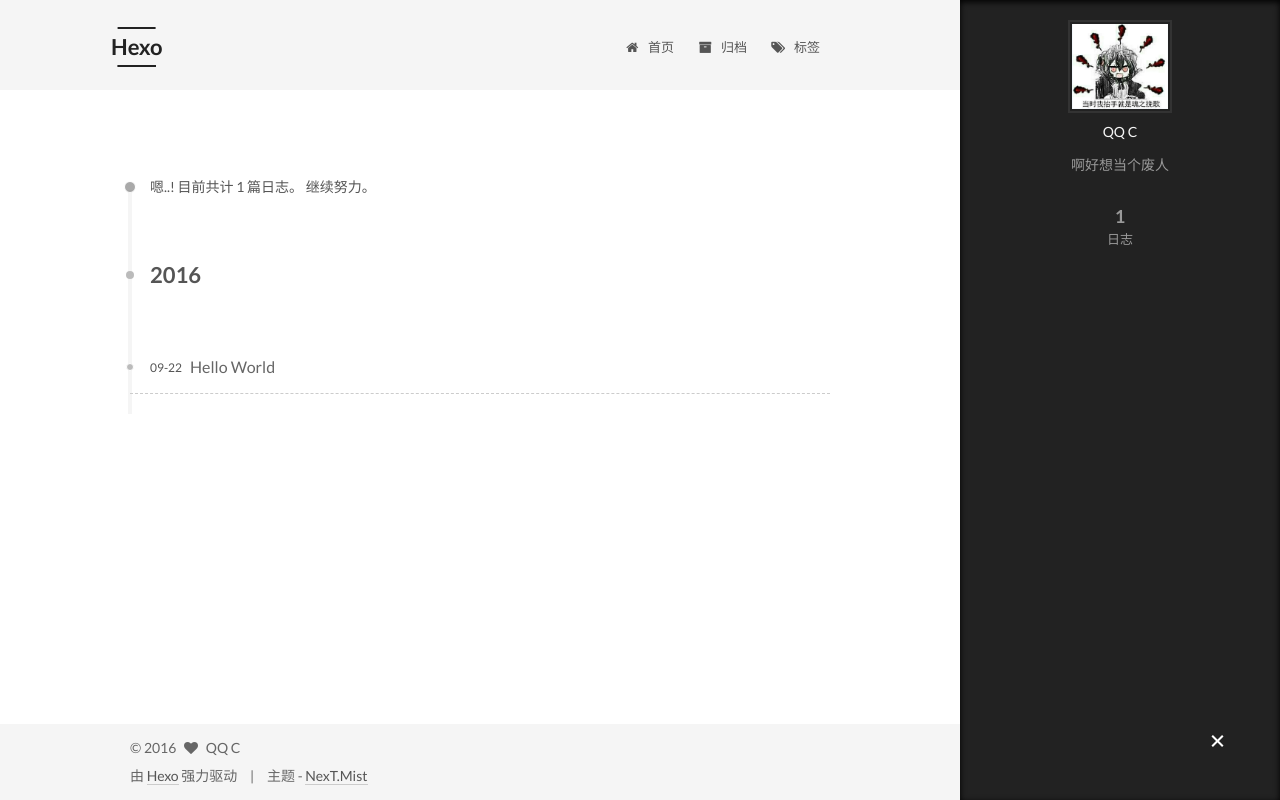
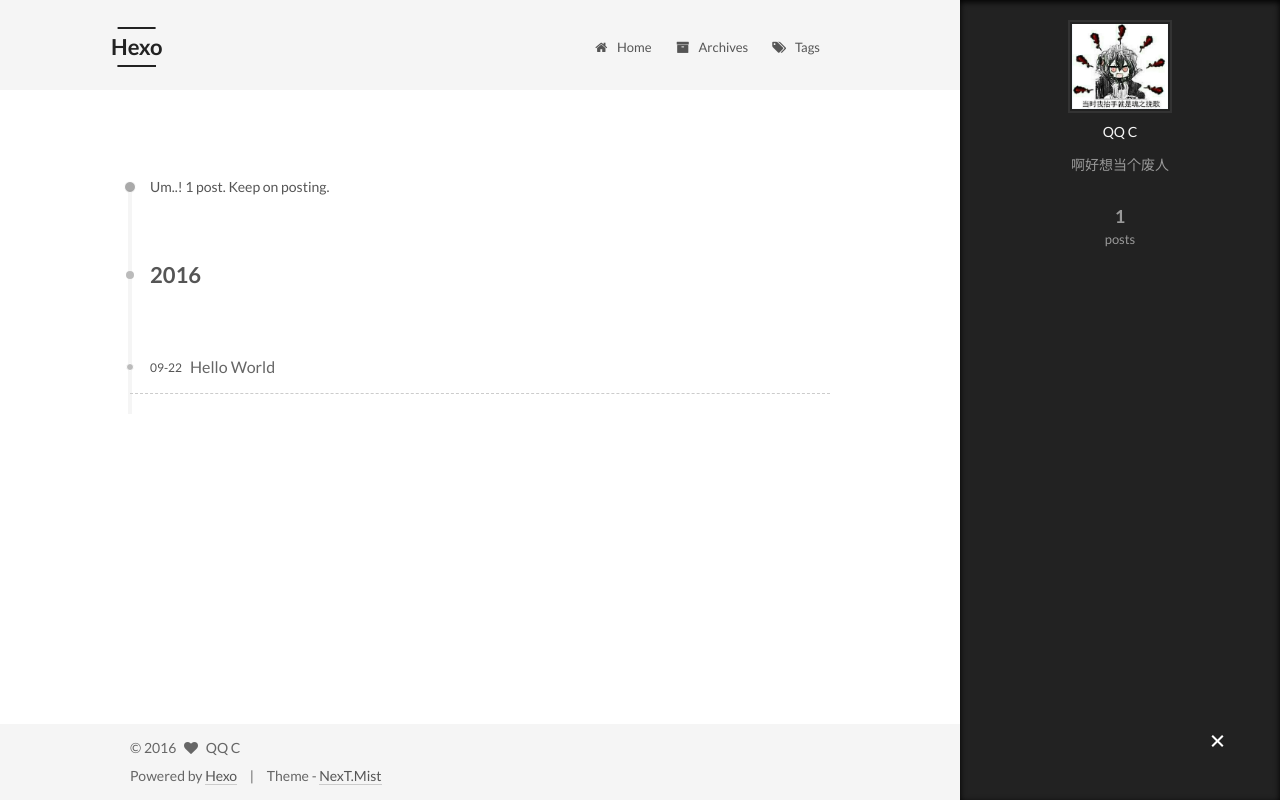
Before and after one commit to jianyan/jianyan.github.io, a plain HTML site: page archives/2016/09/index.html in a window 1280 px wide. Both pictures are taken after a click on the element 1217 px from the left and 742 px from the top of the page. Drawn offline with Linux system fonts and the light colour scheme.

Commit message:
Site updated: 2016-09-22 23:40:34

```diff
--- a/archives/2016/09/index.html
+++ b/archives/2016/09/index.html
@@ -105,7 +105,7 @@
     motion: true,
     duoshuo: {
       userId: 0,
-      author: '博主'
+      author: 'Author'
     }
   };
 </script>
@@ -115,10 +115,10 @@
 
   <link rel="canonical" href="http://yoursite.com/archives/2016/09/"/>
 
-  <title> 归档 | Hexo </title>
+  <title> Archive | Hexo </title>
 </head>
 
-<body itemscope itemtype="http://schema.org/WebPage" lang="zh-Hans">
+<body itemscope itemtype="http://schema.org/WebPage" lang="en">
 
 
 
@@ -173,7 +173,7 @@
 
               <i class="menu-item-icon fa fa-fw fa-home"></i> <br />
 
-            首页
+            Home
           </a>
         </li>
 
@@ -183,7 +183,7 @@
 
               <i class="menu-item-icon fa fa-fw fa-archive"></i> <br />
 
-            归档
+            Archives
           </a>
         </li>
 
@@ -193,7 +193,7 @@
 
               <i class="menu-item-icon fa fa-fw fa-tags"></i> <br />
 
-            标签
+            Tags
           </a>
         </li>
 
@@ -223,7 +223,7 @@
 
 
 
-      嗯..! 目前共计 1 篇日志。 继续努力。
+      Um..! 1 post. Keep on posting.
     </span>
 
 
@@ -313,7 +313,7 @@
           <div class="site-state-item site-state-posts">
             <a href="/archives">
               <span class="site-state-item-count">1</span>
-              <span class="site-state-item-name">日志</span>
+              <span class="site-state-item-name">posts</span>
             </a>
           </div>
 
@@ -360,11 +360,11 @@
 </div>
 
 <div class="powered-by">
-  由 <a class="theme-link" href="https://hexo.io">Hexo</a> 强力驱动
+  Powered by <a class="theme-link" href="https://hexo.io">Hexo</a>
 </div>
 
 <div class="theme-info">
-  主题 -
+  Theme -
   <a class="theme-link" href="https://github.com/iissnan/hexo-theme-next">
     NexT.Mist
   </a>
--- a/css/main.css
+++ b/css/main.css
@@ -1548,7 +1548,7 @@ pre .javascript .function {
   width: 4px;
   height: 4px;
   border-radius: 50%;
-  background: #edffff;
+  background: #34ffb1;
 }
 .links-of-blogroll {
   font-size: 13px;
```
Also changed, not shown: 2016/09/22/hello-world/index.html (+11 -11 lines), archives/2016/index.html (+10 -10 lines), archives/index.html (+10 -10 lines), index.html (+9 -9 lines).
